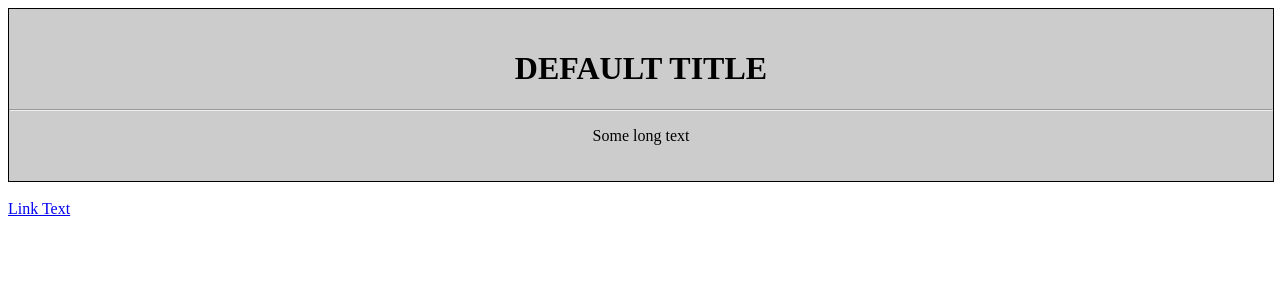
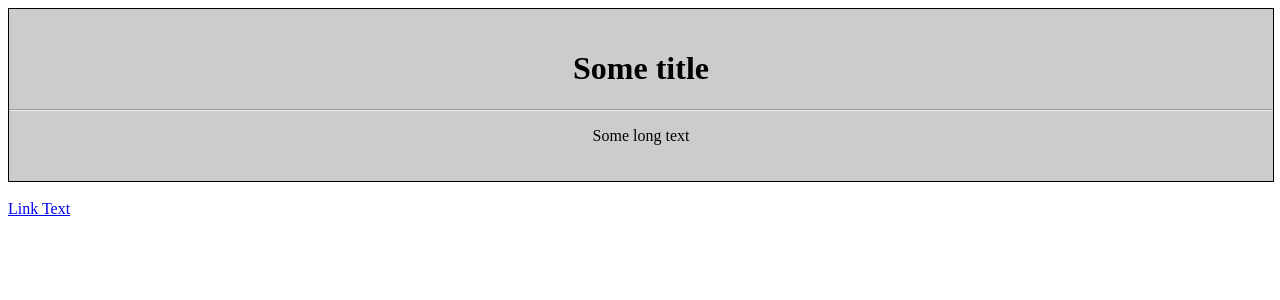
Before and after one commit to dzarezenko/beetroot_lesson_46-slots_dynamic_components, a Vue app: page / in a window 1280 px wide. Shown: the top 300 px of the page. Built offline with nearby package versions, Linux system fonts and the light colour scheme.

Commit message:
v-slot - #

```diff
--- a/src/App.vue
+++ b/src/App.vue
@@ -1,8 +1,10 @@
 <template>
   <div id="app">
     <Quote>
-      <template v-slot:quoteTitle />
-      <template v-slot:quoteText>
+      <template #quoteTitle>
+        <h1>{{ quoteTitleVal }}</h1>
+      </template>
+      <template #quoteText>
         <p>{{ quoteTextVal }}</p>
       </template>
     </Quote>
```
